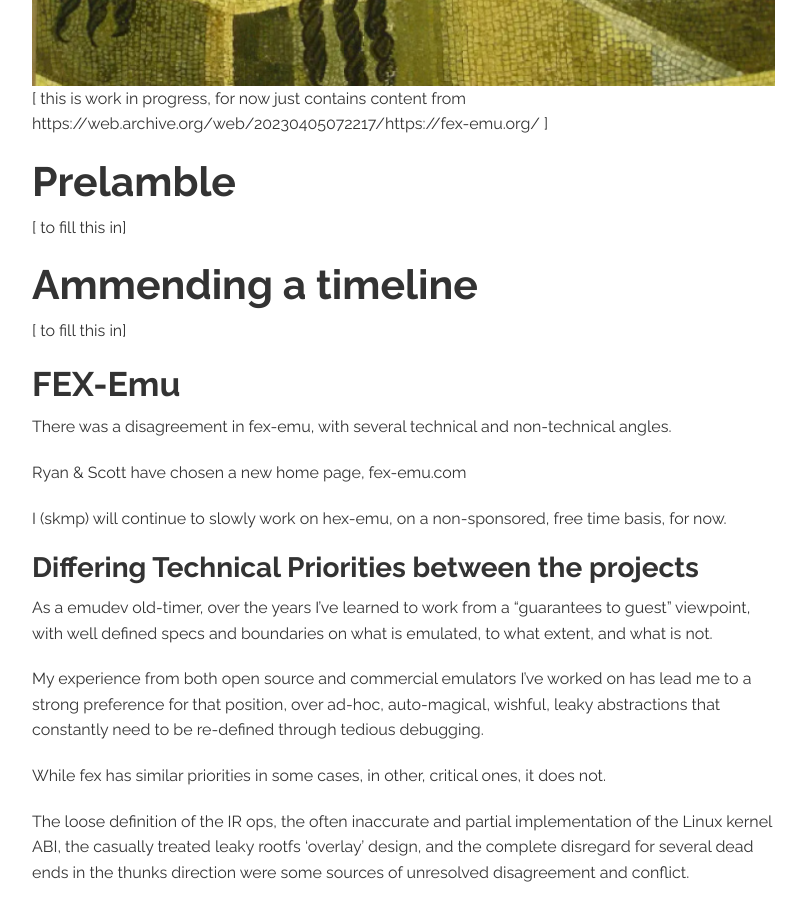
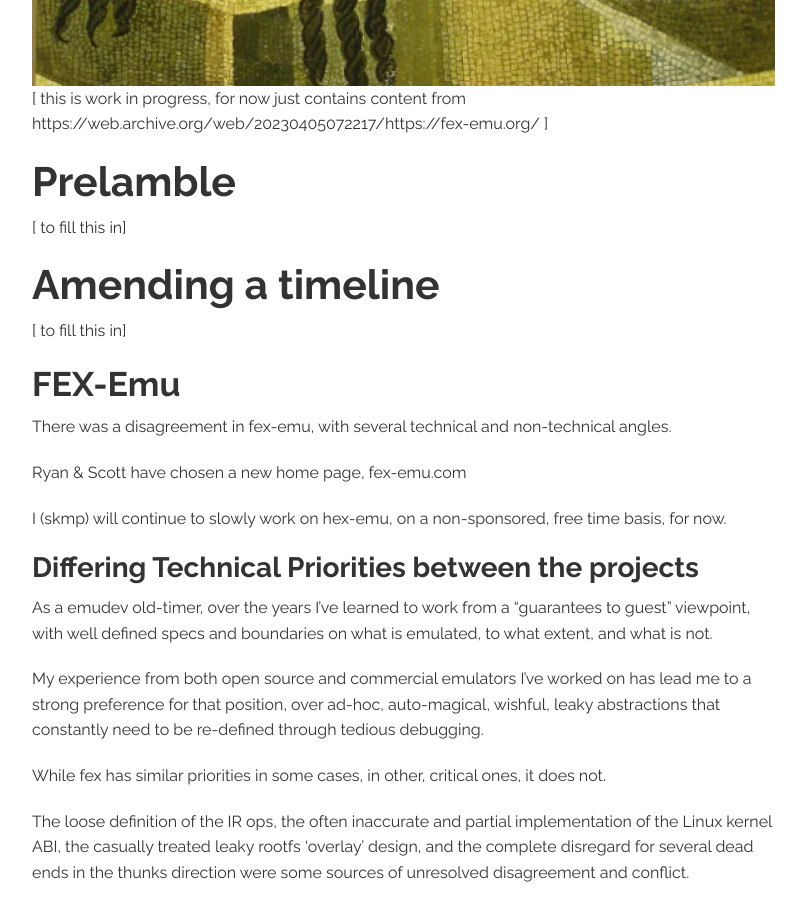
Before and after one commit to skmp/skmp.dev, a Jekyll site: the page built from _posts/2025-09-25-emudrama.md, in a window 1280 px wide and 900 px high, scrolled down 914 px. Shown: the whole window, without its empty margins (43-849 px from the left). Built offline with Jekyll 4.4.1, drawn with Linux system fonts in a browser that asks for light colours.

Commit message:
Update 2025-09-25-emudrama.md

```diff
--- a/_posts/2025-09-25-emudrama.md
+++ b/_posts/2025-09-25-emudrama.md
@@ -8,7 +8,7 @@ img: tragedy.jpg
 # Prelamble
 [ to fill this in]
 
-# Ammending a timeline
+# Amending a timeline
 [ to fill this in]
 
 ## FEX-Emu
```
